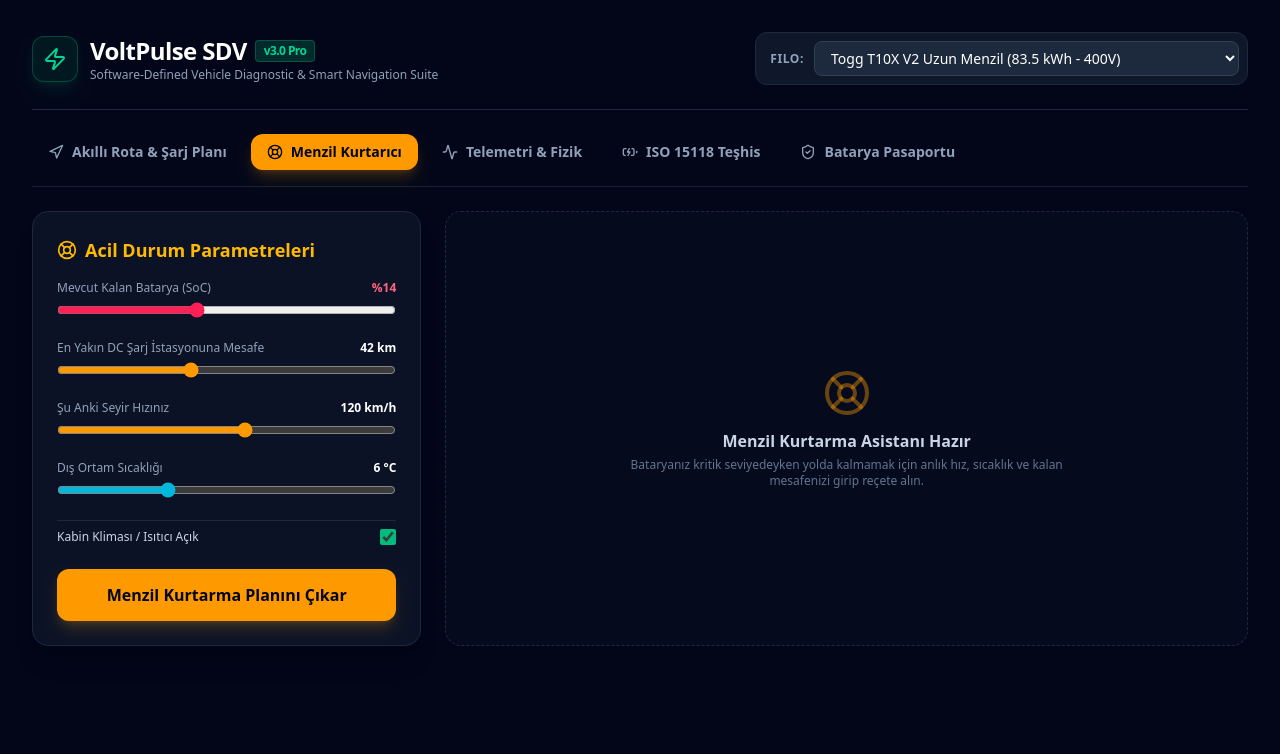
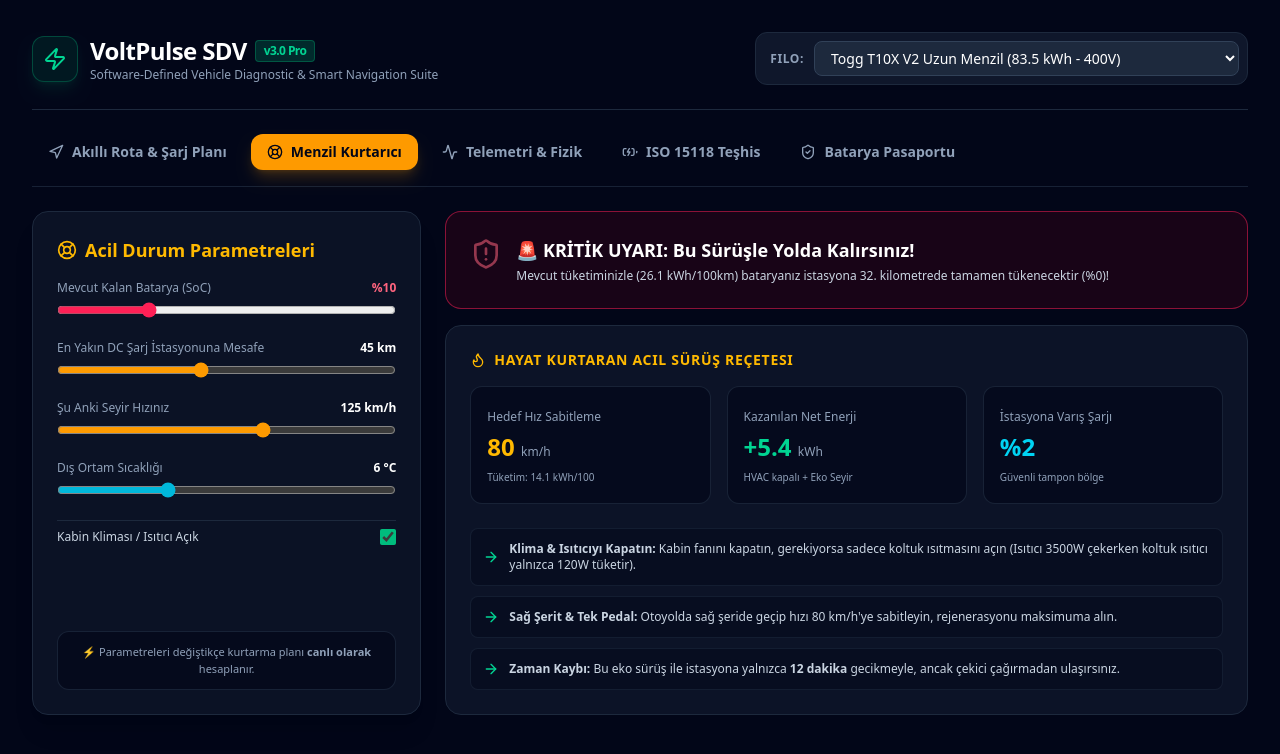
Before and after one commit to ardaygun190-lab/VoltPulse_SDV, a React (Vite) app in the folder client/: page / in a window 1280 px wide. Both pictures are taken after a click on the button "Menzil Kurtarıcı". Shown: the top 754 px of the page. Built offline with nearby package versions, Linux system fonts and the light colour scheme.

Commit message:
fix: make rescue assistant real-time reactive without button click delay

```diff
--- a/client/src/App.tsx
+++ b/client/src/App.tsx
@@ -15,7 +15,9 @@ import {
   CreditCard,
   Flame,
   LifeBuoy,
-  ChevronRight
+  ChevronRight,
+  ArrowRight,
+  ShieldAlert
 } from 'lucide-react';
 
 interface Vehicle {
@@ -366,13 +368,12 @@ export default function App() {
   const [routeTemp, setRouteTemp] = useState<number>(24);
   const [routePlanResult, setRoutePlanResult] = useState<any>(null);
 
-  // --- 2. ACİL MENZİL KURTARICI STATE ---
-  const [currentSoc, setCurrentSoc] = useState<number>(14);
-  const [chargerDistance, setChargerDistance] = useState<number>(42);
-  const [currentDrivingSpeed, setCurrentDrivingSpeed] = useState<number>(120);
+  // --- 2. ACİL MENZİL KURTARICI CANLI REAKTİF STATE ---
+  const [currentSoc, setCurrentSoc] = useState<number>(10);
+  const [chargerDistance, setChargerDistance] = useState<number>(45);
+  const [currentDrivingSpeed, setCurrentDrivingSpeed] = useState<number>(125);
   const [cabinAcActive, setCabinAcActive] = useState<boolean>(true);
   const [ambientConditionsTemp, setAmbientConditionsTemp] = useState<number>(6);
-  const [rescueResult, setRescueResult] = useState<any>(null);
 
   // --- 3. TELEMETRİ STATE ---
   const [speed, setSpeed] = useState<number>(110);
@@ -397,7 +398,7 @@ export default function App() {
     [selectedVehicleId]
   );
 
-  // Kalkış Seçim Yardımcıları
+  // Kalkış & Varış Seçim Yardımcıları
   const currentOrigProvince = useMemo(() =>
     TURKEY_PROVINCES.find(p => p.id === origProvinceId) || TURKEY_PROVINCES[33],
     [origProvinceId]
@@ -407,7 +408,6 @@ export default function App() {
     [currentOrigProvince, origDistrictId]
   );
 
-  // Varış Seçim Yardımcıları
   const currentDestProvince = useMemo(() =>
     TURKEY_PROVINCES.find(p => p.id === destProvinceId) || TURKEY_PROVINCES[34],
     [destProvinceId]
@@ -417,7 +417,6 @@ export default function App() {
     [currentDestProvince, destDistrictId]
   );
 
-  // İl Değişim Olayları
   const handleOrigProvinceChange = (pId: string) => {
     setOrigProvinceId(pId);
     const p = TURKEY_PROVINCES.find(x => x.id === pId) || TURKEY_PROVINCES[0];
@@ -429,6 +428,66 @@ export default function App() {
     const p = TURKEY_PROVINCES.find(x => x.id === pId) || TURKEY_PROVINCES[0];
     setDestDistrictId(p.districts[0].id);
   };
+
+  // --- MENZİL KURTARICI CANLI FİZİK HESABI (CANLI & KESİNTİSİZ) ---
+  const liveRescueAnalysis = useMemo(() => {
+    const currKwh = selectedVehicle.battery.usable_capacity_kwh * (currentSoc / 100);
+
+    // 1. Mevcut sürüş tüketimi
+    const v_curr_ms = currentDrivingSpeed / 3.6;
+    const f_aero_curr = 0.5 * 1.225 * selectedVehicle.drag_coefficient * selectedVehicle.frontal_area_m2 * (v_curr_ms ** 2);
+    const f_roll_curr = selectedVehicle.rolling_resistance_coeff * selectedVehicle.mass_kg * 9.81;
+    const p_mech_curr = ((f_aero_curr + f_roll_curr) * v_curr_ms) / 1000;
+
+    let hvac_curr = 0.2;
+    if (cabinAcActive) {
+      if (ambientConditionsTemp < 10) hvac_curr = 3.2 + (10 - ambientConditionsTemp) * 0.1;
+      else if (ambientConditionsTemp > 25) hvac_curr = 2.0 + (ambientConditionsTemp - 25) * 0.1;
+      else hvac_curr = 1.2;
+    }
+    const p_batt_curr = (p_mech_curr / selectedVehicle.drivetrain_efficiency) + hvac_curr + 0.3;
+    const cons_100_curr = (p_batt_curr / Math.max(1, currentDrivingSpeed)) * 100;
+
+    const maxRangeAsIs = (currKwh / Math.max(0.1, cons_100_curr)) * 100;
+    const energyNeededAsIs = (chargerDistance / 100) * cons_100_curr;
+    const isSafe = currKwh >= energyNeededAsIs;
+    const arrivalSocAsIs = Math.max(0, Math.round(((currKwh - energyNeededAsIs) / selectedVehicle.battery.usable_capacity_kwh) * 100));
+    const deadKm = !isSafe ? Number(maxRangeAsIs.toFixed(1)) : null;
+
+    // 2. Kurtarma Modu (Eko Sürüş: 80 km/h veya mevcut hız, HVAC kapalı)
+    const optSpeed = Math.min(80, currentDrivingSpeed);
+    const v_opt_ms = optSpeed / 3.6;
+    const f_aero_opt = 0.5 * 1.225 * selectedVehicle.drag_coefficient * selectedVehicle.frontal_area_m2 * (v_opt_ms ** 2);
+    const p_mech_opt = ((f_aero_opt + f_roll_curr) * v_opt_ms) / 1000;
+    const hvac_opt = 0.15; // Sadece koltuk ısıtıcı
+    const p_batt_opt = (p_mech_opt / selectedVehicle.drivetrain_efficiency) + hvac_opt + 0.25;
+    const cons_opt_100 = (p_batt_opt / Math.max(1, optSpeed)) * 100;
+
+    const energyNeededOpt = (chargerDistance / 100) * cons_opt_100;
+    const optMaxRange = (currKwh / Math.max(0.1, cons_opt_100)) * 100;
+    const optArrivalSoc = Math.max(0, Math.round(((currKwh - energyNeededOpt) / selectedVehicle.battery.usable_capacity_kwh) * 100));
+    const energySaved = Number(Math.max(0, energyNeededAsIs - energyNeededOpt).toFixed(1));
+
+    const timeCurrMin = (chargerDistance / currentDrivingSpeed) * 60;
+    const timeOptMin = (chargerDistance / optSpeed) * 60;
+    const timeDelayMin = Math.max(0, Math.round(timeOptMin - timeCurrMin));
+    const canReachWithRescue = currKwh >= energyNeededOpt;
+
+    return {
+      isSafe,
+      currConsumption: Number(cons_100_curr.toFixed(1)),
+      maxRangeAsIs: Number(maxRangeAsIs.toFixed(1)),
+      arrivalSocAsIs,
+      deadKm,
+      optSpeed,
+      optConsumption: Number(cons_opt_100.toFixed(1)),
+      optMaxRange: Number(optMaxRange.toFixed(1)),
+      optArrivalSoc,
+      energySaved,
+      timeDelayMin,
+      canReachWithRescue
+    };
+  }, [selectedVehicle, currentSoc, chargerDistance, currentDrivingSpeed, cabinAcActive, ambientConditionsTemp]);
 
   // --- HAVERSINE GERÇEK KARAYOLU MESAFE HESABI ---
   const calculateDistanceKm = (d1: DistrictItem, d2: DistrictItem) => {
@@ -455,7 +514,6 @@ export default function App() {
       const totalKm = calculateDistanceKm(currentOrigDistrict, currentDestDistrict);
       const elevationDelta = currentDestDistrict.elevation_m - currentOrigDistrict.elevation_m;
 
-      // Fiziksel Güç Çekişi (F_aero + F_roll)
       const v_ms = cruisingSpeed / 3.6;
       const f_aero = 0.5 * 1.225 * selectedVehicle.drag_coefficient * selectedVehicle.frontal_area_m2 * (v_ms ** 2);
       const f_roll = selectedVehicle.rolling_resistance_coeff * selectedVehicle.mass_kg * 9.81;
@@ -468,14 +526,12 @@ export default function App() {
       const p_battery = (p_mech / selectedVehicle.drivetrain_efficiency) + hvac;
       let baseConsumption = (p_battery / cruisingSpeed) * 100;
 
-      // Rakım Potansiyel Enerji Farkı (m * g * h)
       const potentialEnergyKwh = (selectedVehicle.mass_kg * 9.81 * elevationDelta) / (3.6e6 * 0.85);
       const totalEnergyNeededKwh = Math.max(5, ((totalKm / 100) * baseConsumption) + potentialEnergyKwh);
 
       const startingEnergyKwh = selectedVehicle.battery.usable_capacity_kwh * (departureSoc / 100);
       const drivingTimeHours = totalKm / cruisingSpeed;
 
-      // Şarj Molası Algoritması
       const stops = [];
       let totalChargeDurationMin = 0;
       let totalChargingCostTl = 0;
@@ -529,51 +585,7 @@ export default function App() {
         requires_charge: stops.length > 0
       });
       setLoading(false);
-    }, 150);
-  };
-
-  // --- 2. ACİL MENZİL KURTARICI ---
-  const runRescueAssistant = () => {
-    setLoading(true);
-    setTimeout(() => {
-      const currentUsableKwh = selectedVehicle.battery.usable_capacity_kwh * (currentSoc / 100);
-
-      const v_curr_ms = currentDrivingSpeed / 3.6;
-      const f_aero_curr = 0.5 * 1.225 * selectedVehicle.drag_coefficient * selectedVehicle.frontal_area_m2 * (v_curr_ms ** 2);
-      const f_roll_curr = selectedVehicle.rolling_resistance_coeff * selectedVehicle.mass_kg * 9.81;
-      const p_mech_curr = ((f_aero_curr + f_roll_curr) * v_curr_ms) / 1000;
-      const hvac_curr = cabinAcActive ? (ambientConditionsTemp < 10 ? 3.5 : 2.2) : 0.2;
-      const p_battery_curr = (p_mech_curr / selectedVehicle.drivetrain_efficiency) + hvac_curr;
-      const currentConsumption100 = (p_battery_curr / currentDrivingSpeed) * 100;
-      const neededEnergyCurrKwh = (chargerDistance / 100) * currentConsumption100;
-
-      const isSafeAsIs = currentUsableKwh >= neededEnergyCurrKwh;
-      const deadDistanceKm = isSafeAsIs ? null : Number(((currentUsableKwh / currentConsumption100) * 100).toFixed(1));
-
-      const optimalSpeed = Math.min(82, currentDrivingSpeed);
-      const v_opt_ms = optimalSpeed / 3.6;
-      const f_aero_opt = 0.5 * 1.225 * selectedVehicle.drag_coefficient * selectedVehicle.frontal_area_m2 * (v_opt_ms ** 2);
-      const p_mech_opt = ((f_aero_opt + f_roll_curr) * v_opt_ms) / 1000;
-      const hvac_opt = 0.15;
-      const p_battery_opt = (p_mech_opt / selectedVehicle.drivetrain_efficiency) + hvac_opt;
-      const optimalConsumption100 = (p_battery_opt / optimalSpeed) * 100;
-      const neededEnergyOptKwh = (chargerDistance / 100) * optimalConsumption100;
-
-      const rescuedArrivalSoc = Math.round(((currentUsableKwh - neededEnergyOptKwh) / selectedVehicle.battery.usable_capacity_kwh) * 100);
-      const energySavedKwh = Number((neededEnergyCurrKwh - neededEnergyOptKwh).toFixed(1));
-
-      setRescueResult({
-        is_safe_as_is: isSafeAsIs,
-        dead_distance_km: deadDistanceKm,
-        current_consumption: Number(currentConsumption100.toFixed(1)),
-        optimal_speed: optimalSpeed,
-        optimal_consumption: Number(optimalConsumption100.toFixed(1)),
-        energy_saved_kwh: energySavedKwh,
-        projected_arrival_soc: rescuedArrivalSoc,
-        time_delay_min: Math.round(((chargerDistance / optimalSpeed) - (chargerDistance / currentDrivingSpeed)) * 60)
-      });
-      setLoading(false);
-    }, 150);
+    }, 120);
   };
 
   // --- 3. TELEMETRİ TESTİ ---
@@ -1016,7 +1028,7 @@ export default function App() {
           </div>
         )}
 
-        {/* 2. SEKME: ACİL MENZİL KURTARICI */}
+        {/* 2. SEKME: ACİL MENZİL KURTARICI (CANLI & ANLIK HESAPLAMA) */}
         {activeTab === 'saver' && (
           <div className="grid grid-cols-1 lg:grid-cols-3 gap-6">
             <div className="bg-slate-900/70 border border-slate-800 rounded-2xl p-6 flex flex-col justify-between shadow-xl">
@@ -1084,45 +1096,41 @@ export default function App() {
                 </div>
               </div>
 
-              <button
-                onClick={runRescueAssistant}
-                disabled={loading}
-                className="mt-6 w-full py-3.5 bg-amber-500 hover:bg-amber-400 text-slate-950 font-bold rounded-xl transition-all cursor-pointer shadow-lg shadow-amber-500/20"
-              >
-                {loading ? 'Hesaplanıyor...' : 'Menzil Kurtarma Planını Çıkar'}
-              </button>
-            </div>
-
-            {/* Reçete Çıktısı */}
-            <div className="lg:col-span-2">
-              {rescueResult ? (
-                <div className="space-y-4">
+              <div className="mt-6 p-3 bg-slate-950/60 rounded-xl border border-slate-800/80 text-[11px] text-slate-400 text-center">
+                ⚡ Parametreleri değiştikçe kurtarma planı <strong>canlı olarak</strong> hesaplanır.
+              </div>
+            </div>
+
+            {/* Reçete Çıktısı (Canlı & Otomatik) */}
+            <div className="lg:col-span-2 space-y-4">
+              {/* Ana Durum Banner'ı */}
               <div className={`p-6 rounded-2xl border flex items-start justify-between ${
-                    rescueResult.is_safe_as_is
+                liveRescueAnalysis.isSafe
                   ? 'bg-emerald-950/20 border-emerald-500/40 text-emerald-300'
                   : 'bg-rose-950/30 border-rose-500/50 text-rose-300'
               }`}>
-                    <div className="flex items-start gap-3">
-                      {rescueResult.is_safe_as_is ? (
+                <div className="flex items-start gap-3.5">
+                  {liveRescueAnalysis.isSafe ? (
                     <CheckCircle2 className="w-8 h-8 text-emerald-400 shrink-0 mt-0.5" />
                   ) : (
-                        <AlertTriangle className="w-8 h-8 text-rose-400 shrink-0 mt-0.5" />
+                    <ShieldAlert className="w-8 h-8 text-rose-400 shrink-0 mt-0.5 animate-pulse" />
                   )}
                   <div>
                     <h3 className="text-lg font-bold text-white">
-                          {rescueResult.is_safe_as_is
+                      {liveRescueAnalysis.isSafe
                         ? 'Mevcut Hızla Güvenle Ulaşabilirsiniz'
-                            : '🚨 KRİTİK UYARI: Bu Hızla Giderseniz Yolda Kalırsınız!'}
+                        : '🚨 KRİTİK UYARI: Bu Sürüşle Yolda Kalırsınız!'}
                     </h3>
                     <p className="text-xs text-slate-300 mt-1">
-                          {rescueResult.is_safe_as_is
-                            ? `Mevcut tüketiminizle (${rescueResult.current_consumption} kWh/100km) şarj istasyonuna rahatlıkla varacaksınız.`
-                            : `Bataryanız istasyona ${rescueResult.dead_distance_km}. kilometrede tamamen tükenecektir (%0). Aşağıdaki acil reçeteyi uygulayın!`}
+                      {liveRescueAnalysis.isSafe
+                        ? `Mevcut tüketiminizle (${liveRescueAnalysis.currConsumption} kWh/100km) şarj istasyonuna %${liveRescueAnalysis.arrivalSocAsIs} batarya ile varacaksınız.`
+                        : `Mevcut tüketiminizle (${liveRescueAnalysis.currConsumption} kWh/100km) bataryanız istasyona ${liveRescueAnalysis.deadKm}. kilometrede tamamen tükenecektir (%0)!`}
                     </p>
                   </div>
                 </div>
               </div>
 
+              {/* Kurtarma Reçetesi Kartı */}
               <div className="bg-slate-900/80 border border-slate-800 p-6 rounded-2xl">
                 <h4 className="text-sm font-bold text-amber-400 uppercase tracking-wider mb-4 flex items-center gap-2">
                   <Flame className="w-4 h-4" /> Hayat Kurtaran Acil Sürüş Reçetesi
@@ -1131,48 +1139,40 @@ export default function App() {
                 <div className="grid grid-cols-1 md:grid-cols-3 gap-4 mb-6">
                   <div className="bg-slate-950/60 p-4 rounded-xl border border-slate-800/80">
                     <span className="text-xs text-slate-400">Hedef Hız Sabitleme</span>
-                        <p className="text-2xl font-black text-amber-400 mt-1">{rescueResult.optimal_speed} <span className="text-xs font-normal text-slate-400">km/h</span></p>
-                        <span className="text-[10px] text-slate-400">Hava direnci %38 azalır</span>
+                    <p className="text-2xl font-black text-amber-400 mt-1">{liveRescueAnalysis.optSpeed} <span className="text-xs font-normal text-slate-400">km/h</span></p>
+                    <span className="text-[10px] text-slate-400">Tüketim: {liveRescueAnalysis.optConsumption} kWh/100</span>
                   </div>
 
                   <div className="bg-slate-950/60 p-4 rounded-xl border border-slate-800/80">
                     <span className="text-xs text-slate-400">Kazanılan Net Enerji</span>
-                        <p className="text-2xl font-black text-emerald-400 mt-1">+{rescueResult.energy_saved_kwh} <span className="text-xs font-normal text-slate-400">kWh</span></p>
-                        <span className="text-[10px] text-slate-400">HVAC kapalı + Eco Cruise</span>
+                    <p className="text-2xl font-black text-emerald-400 mt-1">+{liveRescueAnalysis.energySaved} <span className="text-xs font-normal text-slate-400">kWh</span></p>
+                    <span className="text-[10px] text-slate-400">HVAC kapalı + Eko Seyir</span>
                   </div>
 
                   <div className="bg-slate-950/60 p-4 rounded-xl border border-slate-800/80">
                     <span className="text-xs text-slate-400">İstasyona Varış Şarjı</span>
-                        <p className="text-2xl font-black text-cyan-400 mt-1">%{rescueResult.projected_arrival_soc}</p>
-                        <span className="text-[10px] text-slate-400">Güvenli tampon bölge</span>
-                      </div>
-                    </div>
-
-                    <div className="space-y-2 text-xs text-slate-300">
-                      <div className="p-3 bg-slate-950/40 rounded-lg border border-slate-800/60 flex items-center gap-2">
+                    <p className="text-2xl font-black text-cyan-400 mt-1">%{liveRescueAnalysis.optArrivalSoc}</p>
+                    <span className="text-[10px] text-slate-400">
+                      {liveRescueAnalysis.canReachWithRescue ? 'Güvenli tampon bölge' : 'En yakın AC yavaş prize yönelin'}
+                    </span>
+                  </div>
+                </div>
+
+                <div className="space-y-2.5 text-xs text-slate-300">
+                  <div className="p-3 bg-slate-950/40 rounded-lg border border-slate-800/60 flex items-center gap-2.5">
                     <ArrowRight className="w-4 h-4 text-emerald-400 shrink-0" />
-                        <span><strong>Klima & Fanları Kapatın:</strong> Kabin fanını kapatıp sadece koltuk ısıtmasını açın (Isıtıcı 3500W çekerken koltuk ısıtıcı sadece 120W çeker).</span>
-                      </div>
-                      <div className="p-3 bg-slate-950/40 rounded-lg border border-slate-800/60 flex items-center gap-2">
+                    <span><strong>Klima & Isıtıcıyı Kapatın:</strong> Kabin fanını kapatın, gerekiyorsa sadece koltuk ısıtmasını açın (Isıtıcı 3500W çekerken koltuk ısıtıcı yalnızca 120W tüketir).</span>
+                  </div>
+                  <div className="p-3 bg-slate-950/40 rounded-lg border border-slate-800/60 flex items-center gap-2.5">
                     <ArrowRight className="w-4 h-4 text-emerald-400 shrink-0" />
-                        <span><strong>Sağ Şeritte Sabit Akış:</strong> Ani hızlanmalardan kaçının ve rejeneratif frenleme seviyesini en yükseğe (Tek Pedal Sürüş) alın.</span>
-                      </div>
-                      <div className="p-3 bg-slate-950/40 rounded-lg border border-slate-800/60 flex items-center gap-2">
+                    <span><strong>Sağ Şerit & Tek Pedal:</strong> Otoyolda sağ şeride geçip hızı {liveRescueAnalysis.optSpeed} km/h'ye sabitleyin, rejenerasyonu maksimuma alın.</span>
+                  </div>
+                  <div className="p-3 bg-slate-950/40 rounded-lg border border-slate-800/60 flex items-center gap-2.5">
                     <ArrowRight className="w-4 h-4 text-emerald-400 shrink-0" />
-                        <span><strong>Zaman Kaybı:</strong> Bu tasarruf sürüşü hedefinize sadece <strong>{rescueResult.time_delay_min} dakika</strong> gecikmeyle, ancak çekici çağırmadan ulaşmanızı sağlar.</span>
-                      </div>
-                    </div>
-                  </div>
-                </div>
-              ) : (
-                <div className="h-full min-h-[320px] bg-slate-900/30 border border-dashed border-slate-800 rounded-2xl p-12 flex flex-col items-center justify-center text-center">
-                  <LifeBuoy className="w-12 h-12 text-amber-500/40 mb-3" />
-                  <h3 className="text-base font-semibold text-slate-300">Menzil Kurtarma Asistanı Hazır</h3>
-                  <p className="text-xs text-slate-500 max-w-md mt-1">
-                    Bataryanız kritik seviyedeyken yolda kalmamak için anlık hız, sıcaklık ve kalan mesafenizi girip reçete alın.
-                  </p>
-                </div>
-              )}
+                    <span><strong>Zaman Kaybı:</strong> Bu eko sürüş ile istasyona yalnızca <strong>{liveRescueAnalysis.timeDelayMin} dakika</strong> gecikmeyle, ancak çekici çağırmadan ulaşırsınız.</span>
+                  </div>
+                </div>
+              </div>
             </div>
           </div>
         )}
```
Lines whose indentation alone changed are shown as unchanged.
